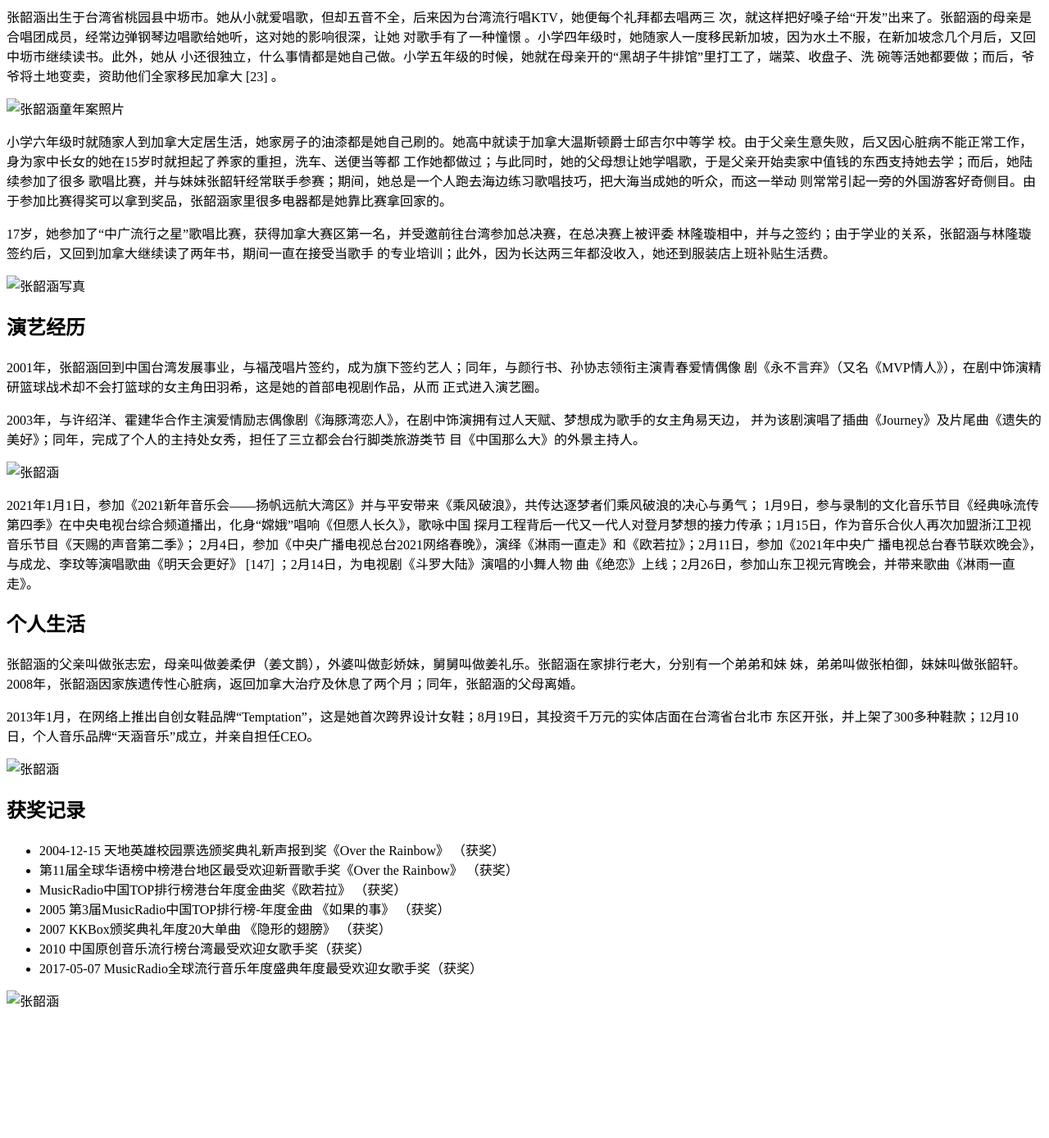
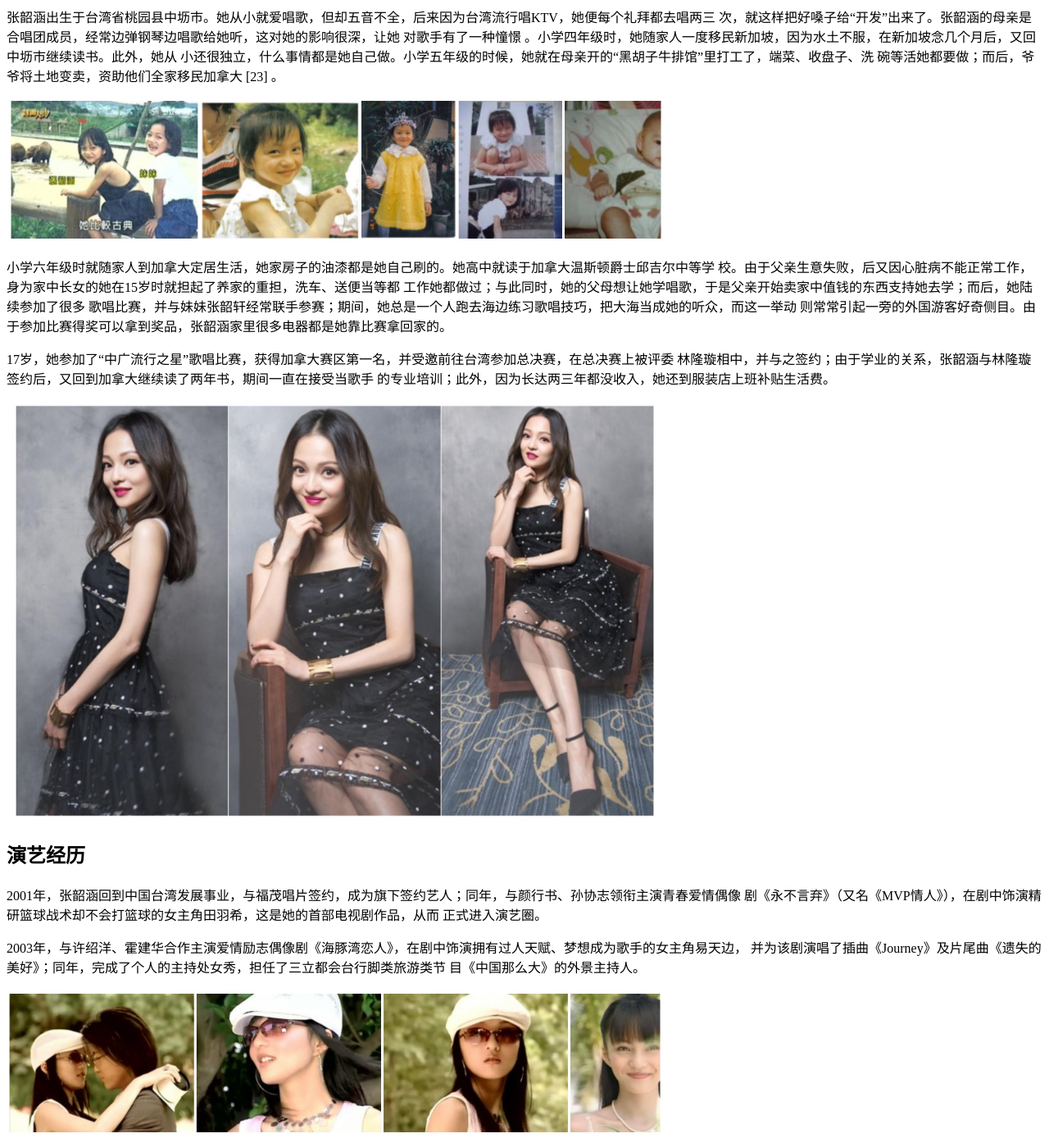
Before and after one commit to Monroe-Ma/My_Book, a plain HTML site: page my_favorite_star.html in a window 1280 px wide. Shown: the part 180-1568 px from the top of the page at 82% size. Before the commit the page ends 1420 px from the top, so only its background shows below. Drawn offline with Linux system fonts and the light colour scheme; the site is published under a folder, as on GitHub Pages, so addresses that start at the root find nothing.

Commit message:
修改图片路径去掉/

```diff
--- a/my_favorite_star.html
+++ b/my_favorite_star.html
@@ -31,7 +31,7 @@
             小还很独立，什么事情都是她自己做。小学五年级的时候，她就在母亲开的“黑胡子牛排馆”里打工了，端菜、收盘子、洗
             碗等活她都要做；而后，爷爷将土地变卖，资助他们全家移民加拿大 [23] 。
         </p>
-        <img src="/imges/1.jpg" alt="张韶涵童年案照片">
+        <img src="imges/1.jpg" alt="张韶涵童年案照片">
         <p>
             小学六年级时就随家人到加拿大定居生活，她家房子的油漆都是她自己刷的。她高中就读于加拿大温斯顿爵士邱吉尔中等学
             校。由于父亲生意失败，后又因心脏病不能正常工作，身为家中长女的她在15岁时就担起了养家的重担，洗车、送便当等都
@@ -44,7 +44,7 @@
             林隆璇相中，并与之签约；由于学业的关系，张韶涵与林隆璇签约后，又回到加拿大继续读了两年书，期间一直在接受当歌手
             的专业培训；此外，因为长达两三年都没收入，她还到服装店上班补贴生活费。
         </p>
-        <img src="/imges/2.jpg" alt="张韶涵写真">
+        <img src="imges/2.jpg" alt="张韶涵写真">
     </section>
     <section>
         <h2>演艺经历</h2>
@@ -59,7 +59,7 @@
             并为该剧演唱了插曲《Journey》及片尾曲《遗失的美好》；同年，完成了个人的主持处女秀，担任了三立都会台行脚类旅游类节
             目《中国那么大》的外景主持人。
         </p>
-        <img src="/imges/3.jpg" alt="张韶涵">
+        <img src="imges/3.jpg" alt="张韶涵">
         <p>
             2021年1月1日，参加《2021新年音乐会——扬帆远航大湾区》并与平安带来《乘风破浪》，共传达逐梦者们乘风破浪的决心与勇气；
             1月9日，参与录制的文化音乐节目《经典咏流传第四季》在中央电视台综合频道播出，化身“嫦娥”唱响《但愿人长久》，歌咏中国
@@ -79,7 +79,7 @@
             2013年1月，在网络上推出自创女鞋品牌“Temptation”，这是她首次跨界设计女鞋；8月19日，其投资千万元的实体店面在台湾省台北市
             东区开张，并上架了300多种鞋款；12月10日，个人音乐品牌“天涵音乐”成立，并亲自担任CEO。
         </p>
-        <img src="/imges/4.jpg" alt="张韶涵">
+        <img src="imges/4.jpg" alt="张韶涵">
     </section>
     <section>
         <h2>获奖记录</h2>
@@ -92,7 +92,7 @@
             <li>2010 中国原创音乐流行榜台湾最受欢迎女歌手奖（获奖）</li>
             <li>2017-05-07 MusicRadio全球流行音乐年度盛典年度最受欢迎女歌手奖（获奖）</li>
         </ul>
-        <img src="/imges/5.jpg" alt="张韶涵">
+        <img src="imges/5.jpg" alt="张韶涵">
     </section>
 </body>
 
```
